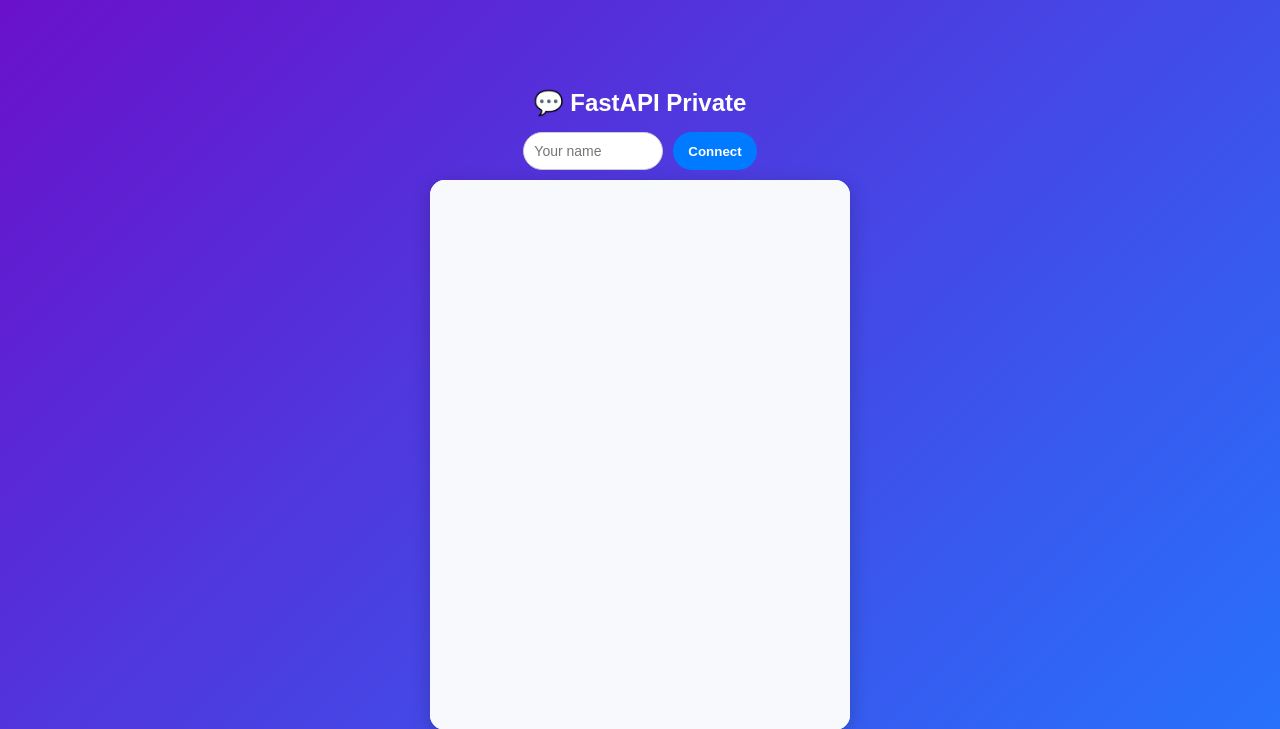
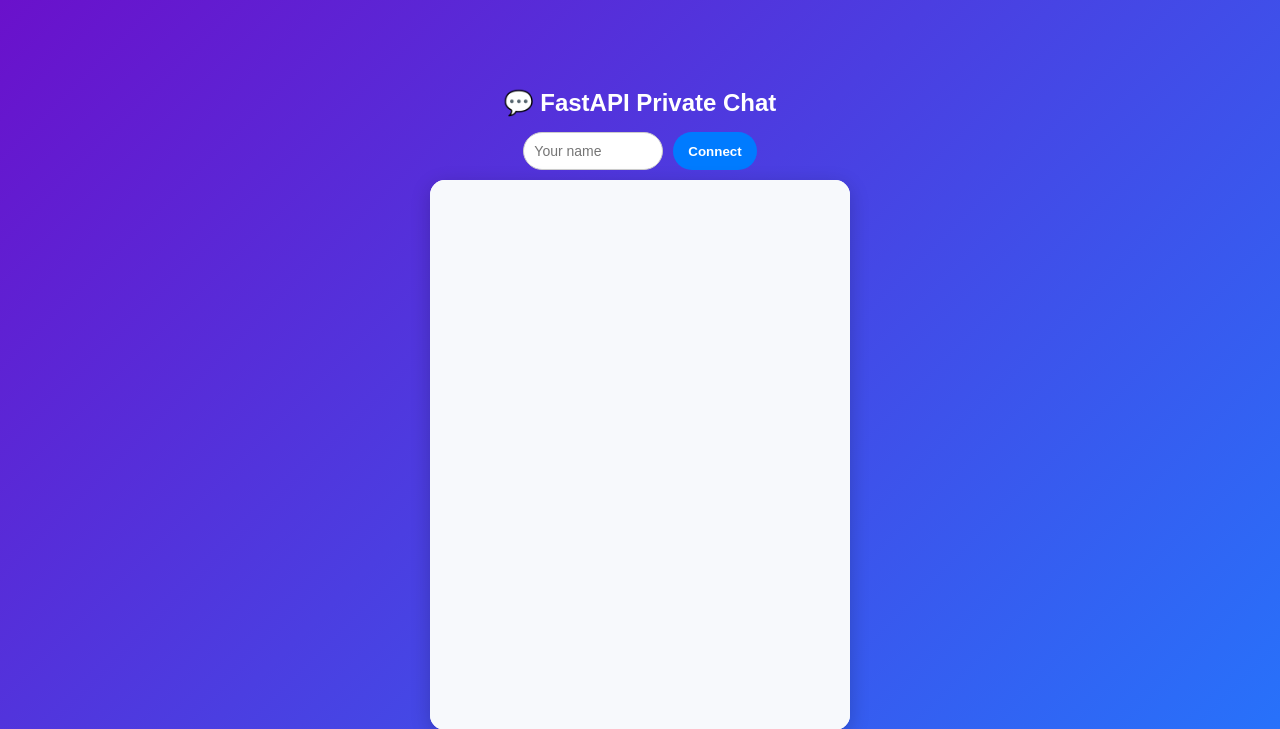
Before and after one commit to bots2025/fastapi-private-chat, a FastAPI app: page / in a window 1280 px wide. Shown: the top 729 px of the page. Run offline with FastAPI, Linux system fonts and the light colour scheme.

Commit message:
Trigger14

```diff
--- a/templates/index.html
+++ b/templates/index.html
@@ -132,7 +132,7 @@
   </style>
 </head>
 <body>
-  <h2>💬 FastAPI Private</h2>
+  <h2>💬 FastAPI Private Chat</h2>
 
   <div id="connect-area">
     <input type="text" id="username" placeholder="Your name">
```
